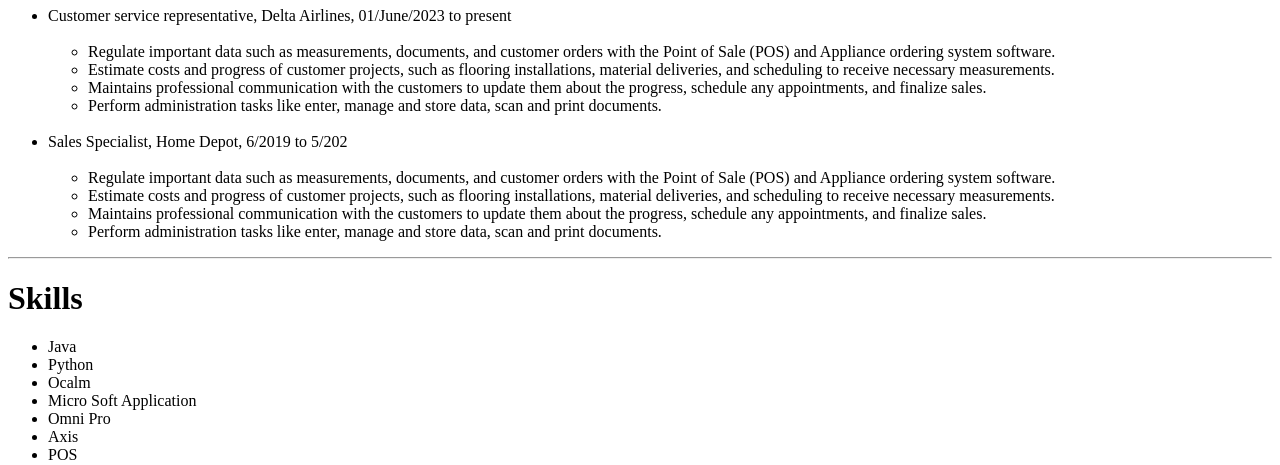
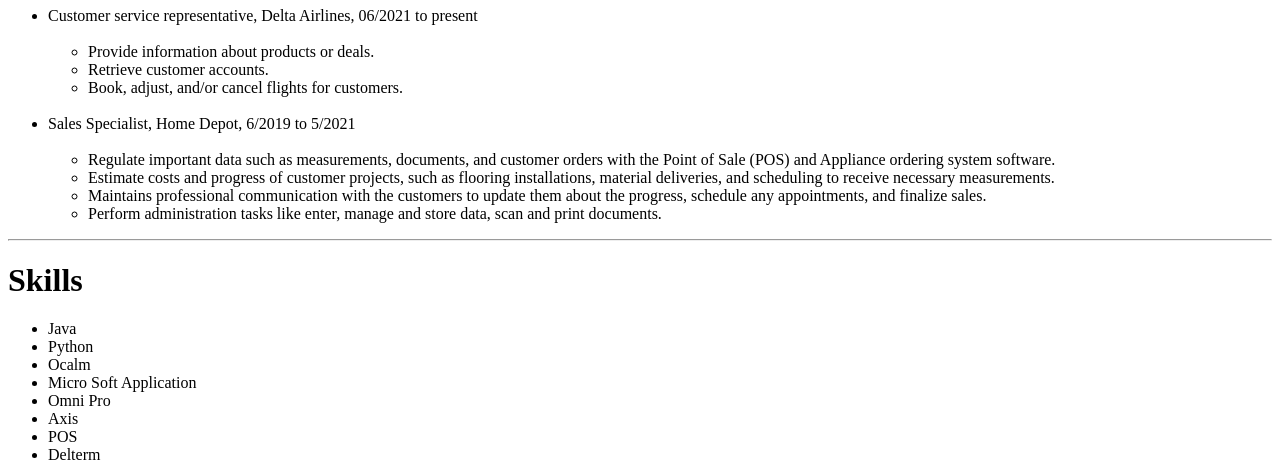
Before and after one commit to cissybabs/myportfolio.github.io, a plain HTML site: page index.html in a window 1280 px wide. Shown: the part 635-1100 px from the top of the page. Drawn offline with Linux system fonts and the light colour scheme.

Commit message:
Update index.html

```diff
--- a/index.html
+++ b/index.html
@@ -28,34 +28,23 @@
     <p>
         <ul>
             <li>
-                Customer service representative, Delta Airlines, 01/June/2023 to present
+                Customer service representative, Delta Airlines, 06/2021 to present
                 <ul>
                     <br>
-                    <li>Regulate important data such as measurements, documents, and customer orders with the Point of Sale (POS) and
-                        Appliance ordering system software.</li>
-                    <li>Estimate costs and progress of customer projects, such as flooring installations, material deliveries, and
-                        scheduling
-                        to receive necessary measurements.</li>
-                    <li>Maintains professional communication with the customers to update them about the progress, schedule any
-                        appointments,
-                        and finalize sales.</li>
-                    <li>Perform administration tasks like enter, manage and store data, scan and print documents.</li>
+                    <li>Provide information about products or deals.</li>
+                    <li>Retrieve customer accounts.</li>
+                    <li>Book, adjust, and/or cancel flights for customers.</li>
                 </ul>
             </li>
             <br>
             <li>
-                Sales Specialist, Home Depot, 6/2019 to 5/202
+                Sales Specialist, Home Depot, 6/2019 to 5/2021
                 <br>
                 <ul>
                     <br>
-                    <li>Regulate important data such as measurements, documents, and customer orders with the Point of Sale (POS) and
-                        Appliance ordering system software.</li>
-                    <li>Estimate costs and progress of customer projects, such as flooring installations, material deliveries, and
-                        scheduling
-                        to receive necessary measurements.</li>
-                    <li>Maintains professional communication with the customers to update them about the progress, schedule any
-                        appointments,
-                        and finalize sales.</li>
+                    <li>Regulate important data such as measurements, documents, and customer orders with the Point of Sale (POS) and Appliance ordering system software.</li>
+                    <li>Estimate costs and progress of customer projects, such as flooring installations, material deliveries, and scheduling to receive necessary measurements.</li>
+                    <li>Maintains professional communication with the customers to update them about the progress, schedule any appointments, and finalize sales.</li>
                     <li>Perform administration tasks like enter, manage and store data, scan and print documents.</li>
                 </ul>
             </li>
```
